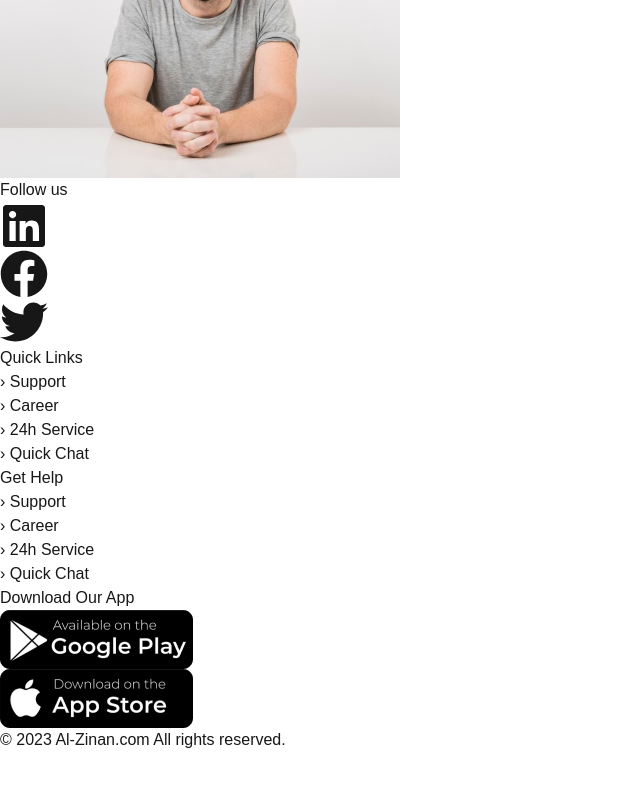
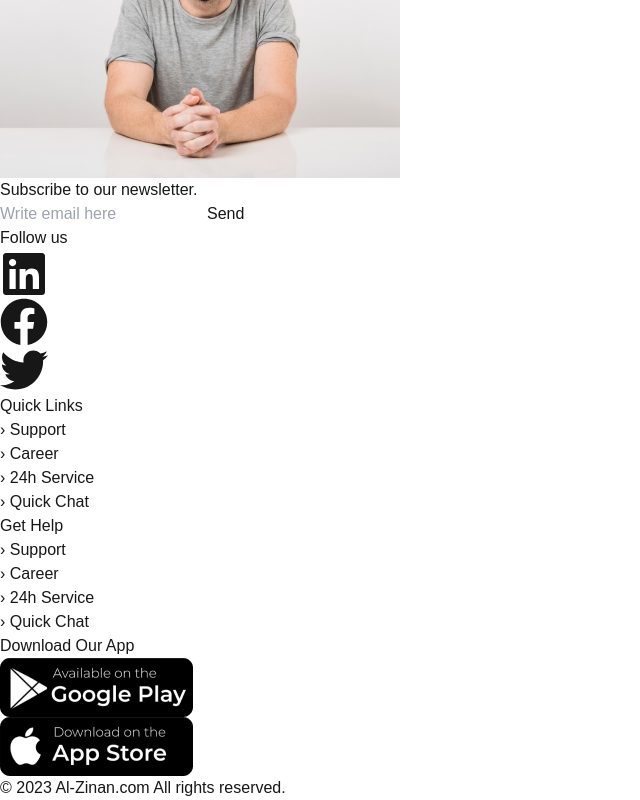
Before and after one commit to alzinan1234/mental-health, a Next.js app: page /About in a window 1280 px wide. Shown: the part 2577-3377 px from the top of the page, without its empty margins (0-640 px from the left). Before the commit the page ends 3329 px from the top, so only its background shows below. Built offline with nearby package versions, Linux system fonts and the light colour scheme.

Commit message:
addd newsletter

```diff
--- a/src/app/(site)/About/page.js
+++ b/src/app/(site)/About/page.js
@@ -1,6 +1,7 @@
 import AboutBanner from "@/components/About/AboutBanner";
 import Health from "@/components/About/Health";
 import OurTeam from "@/components/About/OurTeam";
+import Newsletter from "@/components/news/Newsletter";
 import React from "react";
 
 const About = () => {
@@ -9,6 +10,7 @@ const About = () => {
       <AboutBanner />
       <Health />
       <OurTeam />
+      <Newsletter />
     </>
   );
 };
```
